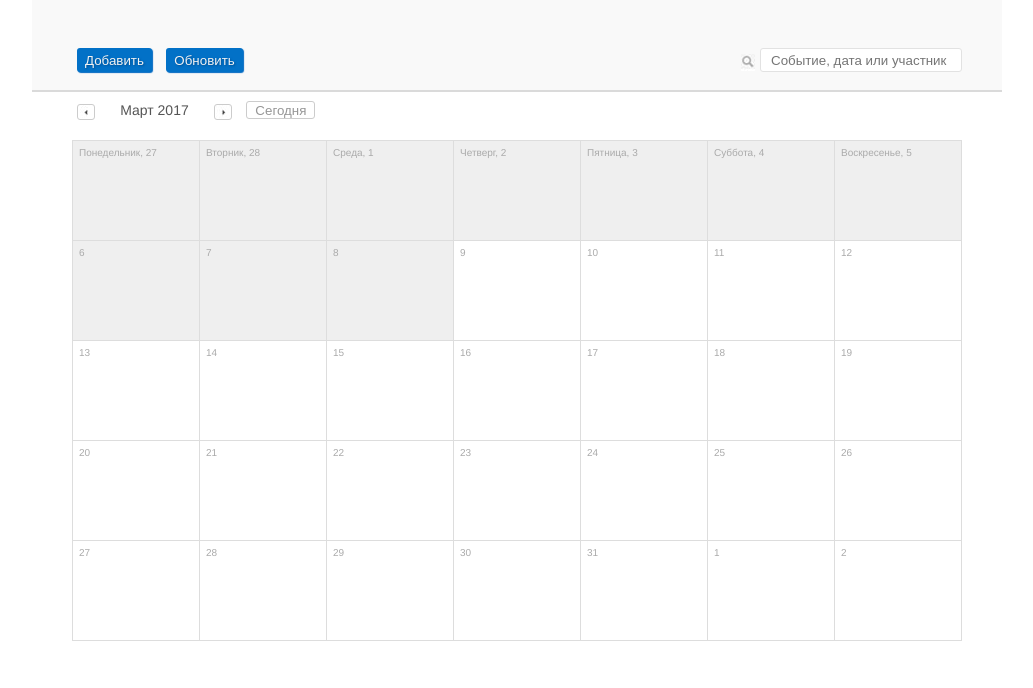
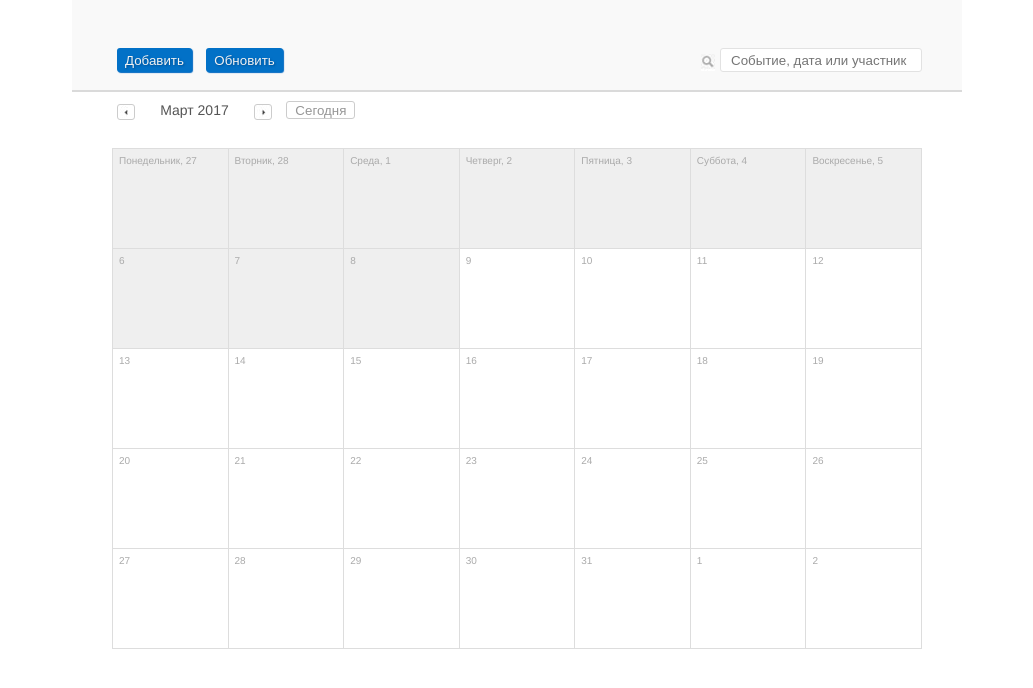
Before and after one commit to brutcho/geografia_test, a plain HTML site: page index.html in a window 1280 px wide. Shown: the whole page, without its empty margins (123-1156 px from the left). Drawn offline with Linux system fonts and the light colour scheme.

Commit message:
css fixed

```diff
--- a/index.html
+++ b/index.html
@@ -13,8 +13,8 @@
     </head>
     <body>
         <div id="content">
-            <div id="sidebar">
-                <div class="container clearfix calendar-panel" >
+            <div id="sidebar" class="container">
+                <div class="clearfix calendar-panel" >
                     <div class="panel-left">
                         <button id="add" class="btn btn-blue add">Добавить</button>
                         <button id="update" class="btn btn-blue update">Обновить</button>
--- a/style.css
+++ b/style.css
@@ -13,7 +13,7 @@ body { margin: 0; padding: 0; /*background: url(bg.jpg) top center;*/ font-famil
 .btn-next { width: 16px; height: 16px; background: #fff url(icons.jpg)1px -16px no-repeat; color: transparent; font-size: 8px;}
 .btn-today {height: 18px; line-height: 18px; vertical-align: middle;}
 .panel-left { width: 405px; float: left;}
-.panel-right { width: 485px; float: left; text-align: right; position: relative;}
+.panel-right { width: 405px; float: left; text-align: right; position: relative;}
 .search { height: 22px; width: 180px; border-radius: 3px; border: 1px solid #e2e2e2; padding: 0 10px;  }
 .icon-search { background: url(icons.jpg) 0px 5px no-repeat; width: 15px; height: 22px; display: inline-block; vertical-align: middle;}
 .calendar-body { padding: 8px 40px 10px 40px;}
@@ -78,6 +78,7 @@ td.current {
     border-radius: 3px;
     position: absolute;
     z-index: 2;
+    top: 70px;
 }
 
 .search-results {
@@ -145,4 +146,4 @@ td.current {
 
 .add-form>button { height: 22px;}
 
-#calendar-table {position: relative;}
+#calendar-table {position: relative; padding: 8px 40px 10px 40px; }
```
Also changed, not shown: 1 other file.
